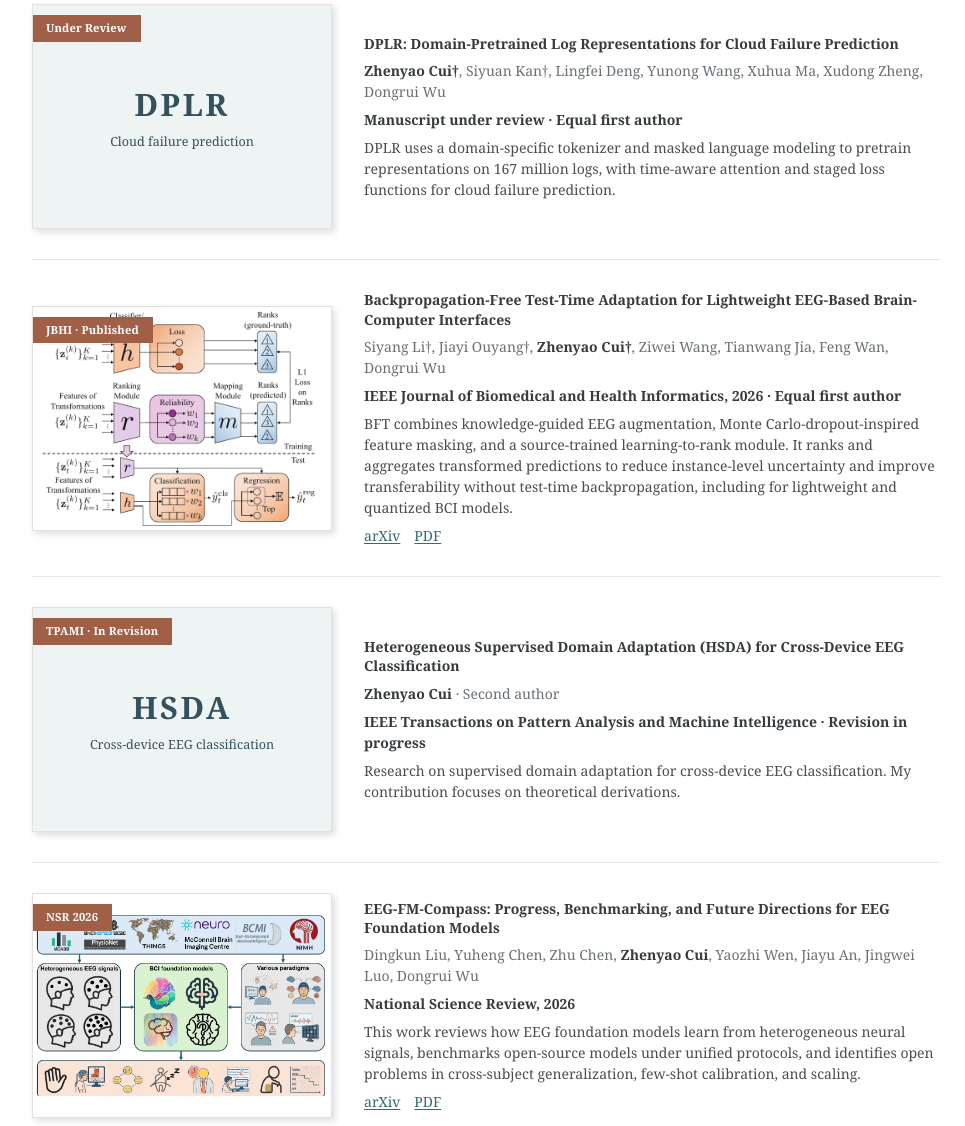
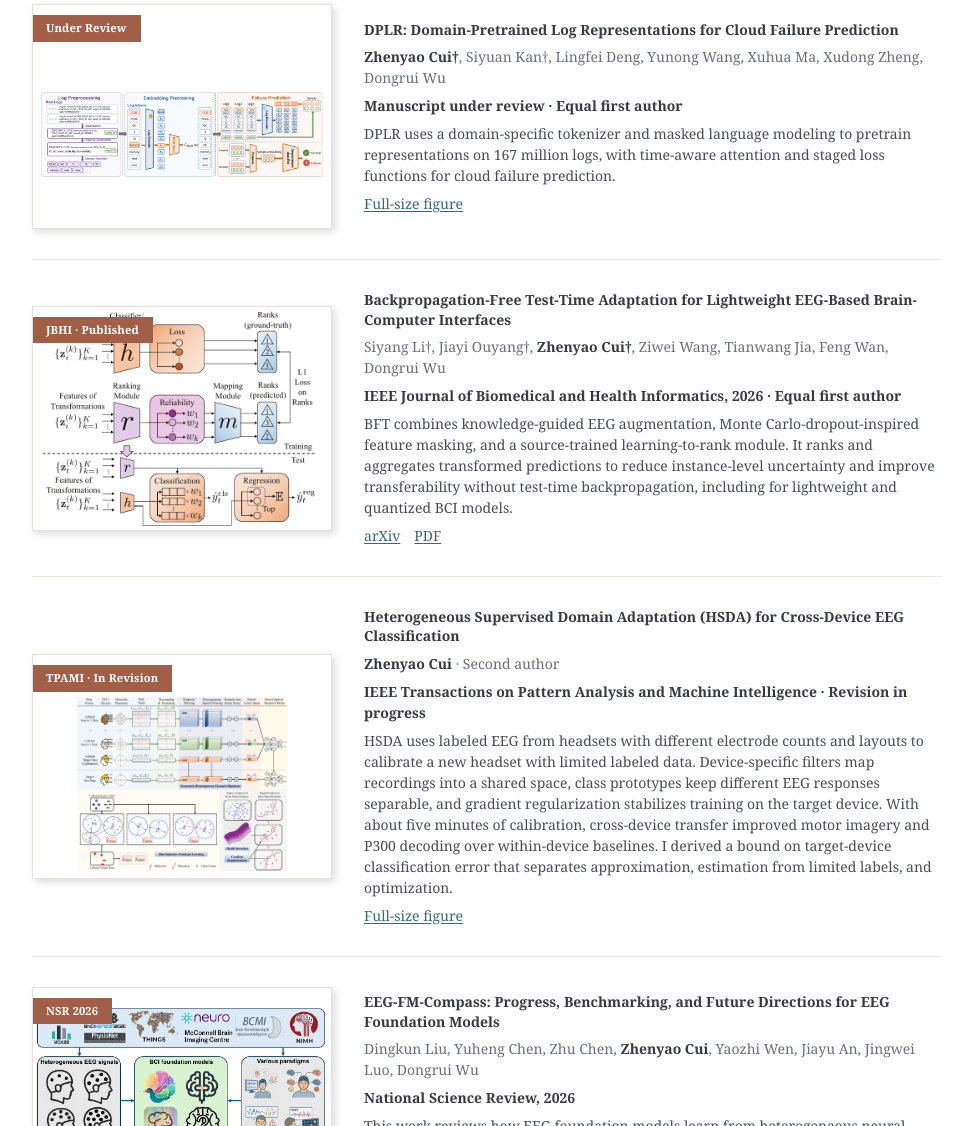
Before and after one commit to Czy-Trevor/Czy-Trevor.github.io, a plain HTML site: page index.html in a window 1280 px wide. Shown: the part 3530-4656 px from the top of the page, without its empty margins (279-1244 px from the left). Drawn offline with Linux system fonts and the light colour scheme.

Commit message:
Add DPLR and HSDA paper figures and expand HSDA summary

```diff
--- a/index.html
+++ b/index.html
@@ -143,11 +143,10 @@
       border: 1px solid #e4e0dc;
       box-shadow: 3px 3px 7px rgba(38, 45, 47, .16);
     }
-    .paper-text-tile { flex-direction: column; gap: 6px; color: #35515e; background: #eef3f3; }
-    .paper-text-tile strong { font-size: 2.2em; letter-spacing: .08em; }
-    .paper-text-tile > span:not(.paper-badge) { font-size: .9em; }
     .paper-media img { display: block; width: 100%; height: 225px; object-fit: contain; }
     .paper-media img.tall { height: 225px; }
+    .paper-media img.paper-diagram { padding: 43px 8px 8px; }
+    #paper-dplr, #paper-hsda { scroll-margin-top: 96px; }
     .paper-badge {
       position: absolute;
       z-index: 2;
@@ -406,12 +405,13 @@
         </article>
 
         <article class="paper" id="paper-dplr">
-          <div class="paper-media paper-text-tile"><span class="paper-badge">Under Review</span><strong>DPLR</strong><span>Cloud failure prediction</span></div>
+          <div class="paper-media"><span class="paper-badge">Under Review</span><img class="paper-diagram" src="images/papers/dplr-framework.png" alt="DPLR framework showing log preprocessing, embedding pretraining, and cloud failure prediction" loading="lazy"></div>
           <div class="paper-text">
             <h3 class="paper-title">DPLR: Domain-Pretrained Log Representations for Cloud Failure Prediction</h3>
             <p class="authors"><strong>Zhenyao Cui†</strong>, Siyuan Kan†, Lingfei Deng, Yunong Wang, Xuhua Ma, Xudong Zheng, Dongrui Wu</p>
             <p class="paper-outlet">Manuscript under review · Equal first author</p>
             <p class="paper-summary">DPLR uses a domain-specific tokenizer and masked language modeling to pretrain representations on 167 million logs, with time-aware attention and staged loss functions for cloud failure prediction.</p>
+            <p class="paper-links"><a href="images/papers/dplr-framework.png">Full-size figure</a></p>
           </div>
         </article>
 
@@ -427,12 +427,13 @@
         </article>
 
         <article class="paper" id="paper-hsda">
-          <div class="paper-media paper-text-tile"><span class="paper-badge">TPAMI · In Revision</span><strong>HSDA</strong><span>Cross-device EEG classification</span></div>
+          <div class="paper-media"><span class="paper-badge">TPAMI · In Revision</span><img class="paper-diagram" src="images/papers/hsda-framework.png" alt="HSDA framework showing cross-device channel alignment, discriminative prototype learning, and model inversion-based gradient regularization" loading="lazy"></div>
           <div class="paper-text">
             <h3 class="paper-title">Heterogeneous Supervised Domain Adaptation (HSDA) for Cross-Device EEG Classification</h3>
             <p class="authors"><strong>Zhenyao Cui</strong> · Second author</p>
             <p class="paper-outlet">IEEE Transactions on Pattern Analysis and Machine Intelligence · Revision in progress</p>
-            <p class="paper-summary">Research on supervised domain adaptation for cross-device EEG classification. My contribution focuses on theoretical derivations.</p>
+            <p class="paper-summary">HSDA uses labeled EEG from headsets with different electrode counts and layouts to calibrate a new headset with limited labeled data. Device-specific filters map recordings into a shared space, class prototypes keep different EEG responses separable, and gradient regularization stabilizes training on the target device. With about five minutes of calibration, cross-device transfer improved motor imagery and P300 decoding over within-device baselines. I derived a bound on target-device classification error that separates approximation, estimation from limited labels, and optimization.</p>
+            <p class="paper-links"><a href="images/papers/hsda-framework.png">Full-size figure</a></p>
           </div>
         </article>
 
```
Also changed, not shown: images/papers/dplr-framework.png (added), images/papers/hsda-framework.png (added).
